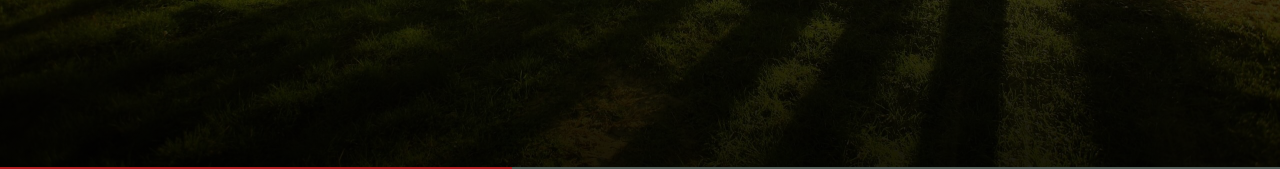
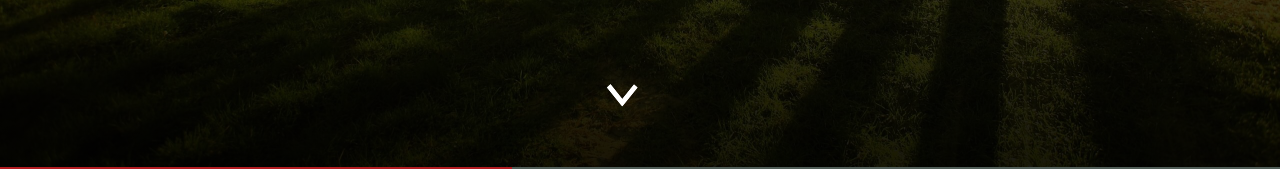
Before and after one commit to phc5/nextjs-c4, a Next.js app: page / in a window 1280 px wide. Shown: the part 633-802 px from the top of the page. Built offline with nearby package versions, Linux system fonts and the light colour scheme.

Commit message:
Make down arrow shared component and add to hompage

```diff
--- a/components/Home/Banner.tsx
+++ b/components/Home/Banner.tsx
@@ -1,5 +1,6 @@
 import React, { useState, useEffect } from 'react';
 import styled from 'styled-components';
+import DownArrow from '../shared/DownArrow';
 import colors from '../../constants/colors';
 import breakpoints from '../../constants/breakpoints';
 
@@ -33,6 +34,7 @@ function Banner() {
               </StyledParagraph>
             </StyledSubtitle>
           </StyledInner>
+          <DownArrow isLoaded={isLoaded} />
         </StyledWrapper>
       </StyledSection>
     </>
--- a/components/Home/Ministry.tsx
+++ b/components/Home/Ministry.tsx
@@ -5,7 +5,7 @@ import breakpoints from '../../constants/breakpoints';
 
 function Ministry() {
   return (
-    <StyledSection>
+    <StyledSection data-scroll-js>
       <StyledMission first>
         <h3>Who We Are</h3>
         <p>
--- /dev/null
+++ b/components/shared/DownArrow.tsx
@@ -0,0 +1,119 @@
+import React, { useEffect, useRef } from 'react';
+import styled from 'styled-components';
+import colors from '../../constants/colors';
+
+function DownArrow({ isLoaded }) {
+  const arrowRef = useRef(null);
+
+  useEffect(() => {
+    if (arrowRef && arrowRef.current) {
+      arrowRef.current.addEventListener('click', () => {
+        const contentDiv = document.querySelector('[data-scroll-js]');
+        if (contentDiv !== null && contentDiv instanceof HTMLElement) {
+          let start = null;
+          const scrollEnd = contentDiv.offsetTop + 39;
+
+          function easeInOutQuad(t) {
+            return t < 0.5 ? 2 * t * t : -1 + (4 - 2 * t) * t;
+          }
+
+          function step(timestamp) {
+            if (!start) start = timestamp;
+            let progress = Math.min(1, (timestamp - start) / 1000);
+            const easing = easeInOutQuad(progress);
+            window.scroll(0, Math.ceil(easing * scrollEnd));
+
+            if (progress < 1) {
+              window.requestAnimationFrame(step);
+            }
+          }
+
+          window.requestAnimationFrame(step);
+        }
+      });
+    }
+  }, []);
+
+  return (
+    <StyledDownArrow isLoaded={isLoaded} ref={arrowRef}>
+      <svg width="18px" height="17px" viewBox="-1 0 18 17" fill={colors.white}>
+        <g>
+          <polygon
+            className="arrow"
+            points="16.3746667 8.33860465 7.76133333 15.3067621 6.904 14.3175671 14.2906667 8.34246869 6.908 2.42790698 7.76 1.43613596"
+            stroke={colors.white}
+            strokeWidth="1"
+          ></polygon>
+          <polygon
+            className="arrow-fixed"
+            points="16.3746667 8.33860465 7.76133333 15.3067621 6.904 14.3175671 14.2906667 8.34246869 6.908 2.42790698 7.76 1.43613596"
+            stroke={colors.white}
+            strokeWidth="1"
+          ></polygon>
+        </g>
+      </svg>
+    </StyledDownArrow>
+  );
+}
+
+const StyledDownArrow = styled.span<{ isLoaded: boolean }>`
+  bottom: 5em;
+  opacity: ${props => (props.isLoaded ? 1 : 0)};
+  position: absolute;
+  right: 50%;
+  transform: ${props => (props.isLoaded ? 'none' : 'translate3d(0, -4em, 0)')};
+  transition: opacity 1.5s ease, transform 0.5s ease-out;
+
+  svg {
+    width: 3em;
+    height: auto;
+    cursor: pointer;
+    overflow: visible;
+    transform: rotate(90deg);
+
+    polygon {
+      transition: all 0.5s cubic-bezier(.2,1,.3,1);
+    }
+
+    &:hover polygon {
+      transition: all 1s cubic-bezier(.2,1,.3,1);
+      fill: ${colors.white};
+      stroke: ${colors.white};
+    }
+
+    &:hover .arrow {
+      animation: arrow-anim 1.5s cubic-bezier(.2,1,.3,1) infinite;
+    }
+    &:hover .arrow-fixed {
+      animation: arrow-fixed-anim 1.5s cubic-bezier(.2,1,.3,1) infinite;
+    }
+  }
+}
+
+@keyframes arrow-anim {
+	0% {
+		opacity: 1;
+		transform: translateX(0);
+	}
+	5% {
+		transform: translateX(-0.1rem);
+	}
+	100% {
+		transform: translateX(1rem);
+		opacity: 0;
+	}
+}
+
+@keyframes arrow-fixed-anim {
+	5% {
+		opacity: 0;
+	}
+	20% {
+		opacity: 0.4;
+	}
+	100% {
+		opacity: 1;
+	}
+`;
+
+export default DownArrow;
```
Also changed, not shown: components/shared/PageBanner.tsx (+3 -112 lines).
